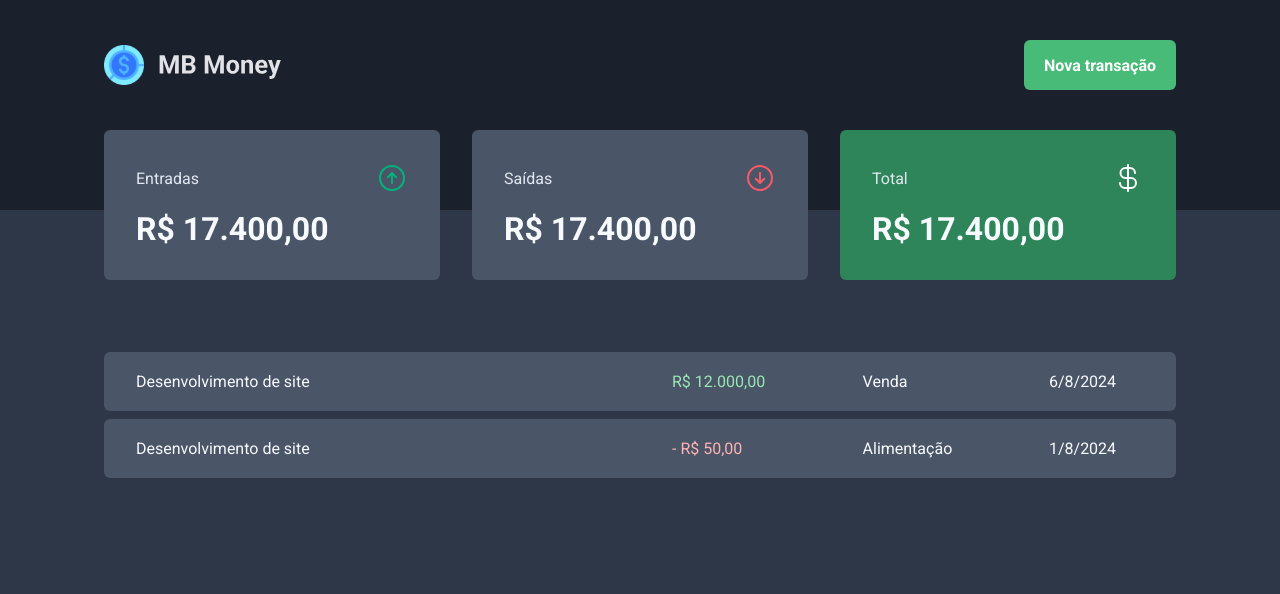
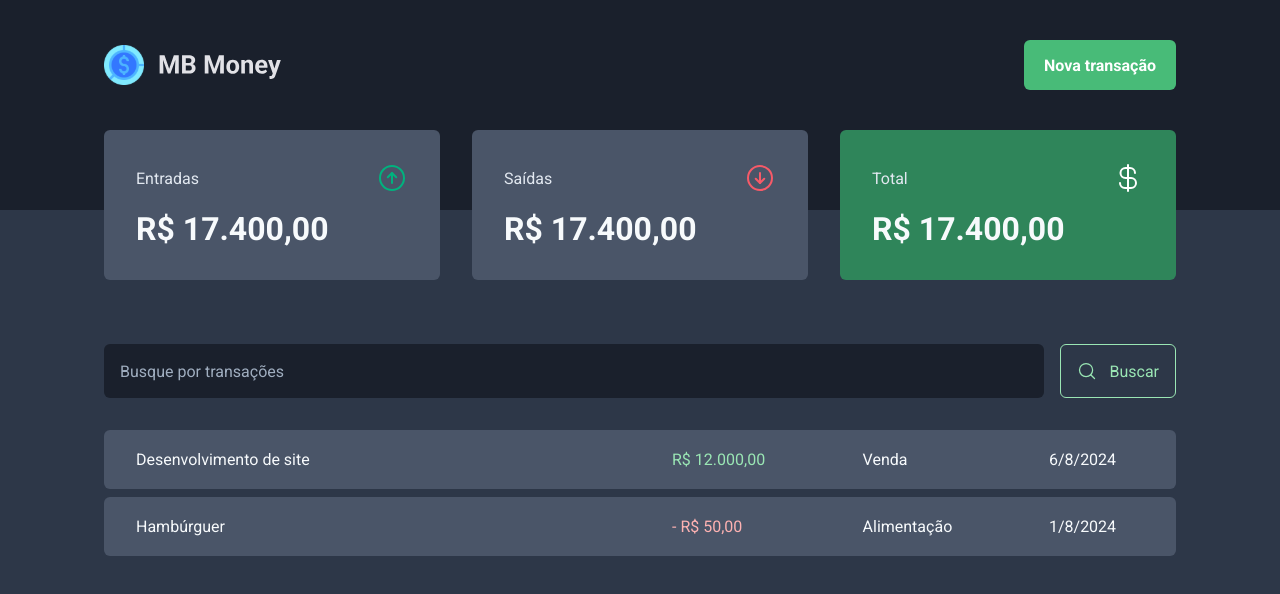
Before and after one commit to MatheusBorgesDev/mb-money, a React (Vite) app: page / in a window 1280 px wide. Shown: the top 594 px of the page. Built offline with nearby package versions, Linux system fonts and the light colour scheme.

Commit message:
feat: :sparkles: add search form component

```diff
--- /dev/null
+++ b/src/pages/transactions/components/searchForm/index.tsx
@@ -0,0 +1,15 @@
+import { MagnifyingGlass } from "phosphor-react";
+import { SearchFormContainer } from "./styles";
+
+export function SearchForm() {
+  return (
+    <SearchFormContainer>
+      <input type="text" placeholder="Busque por transações" />
+
+      <button type="submit">
+        <MagnifyingGlass size={20} />
+        Buscar
+      </button>
+    </SearchFormContainer>
+  );
+}
--- /dev/null
+++ b/src/pages/transactions/components/searchForm/styles.ts
@@ -0,0 +1,41 @@
+import styled from "styled-components";
+
+export const SearchFormContainer = styled.form`
+  display: flex;
+  gap: 1rem;
+
+  input {
+    padding: 1rem;
+
+    flex: 1;
+    border-radius: 6px;
+    border: 0;
+    background: ${(props) => props.theme["gray-900"]};
+    color: ${(props) => props.theme["gray-300"]};
+
+    &::placeholder {
+      color: ${(props) => props.theme["gray-500"]};
+    }
+  }
+
+  button {
+    padding: 1rem;
+
+    display: flex;
+    align-items: center;
+    gap: 0.75rem;
+
+    color: ${(props) => props.theme["green-300"]};
+    background: transparent;
+    border: 1px solid ${(props) => props.theme["green-300"]};
+    border-radius: 6px;
+
+    &:hover {
+      color: ${(props) => props.theme.white};
+      background: ${(props) => props.theme["green-500"]};
+      border: 1px solid ${(props) => props.theme["green-500"]};
+
+      transition: 0.2s;
+    }
+  }
+`;
--- a/src/pages/transactions/index.tsx
+++ b/src/pages/transactions/index.tsx
@@ -1,5 +1,6 @@
 import { Header } from "../../components/header";
 import { Summary } from "../../components/summary";
+import { SearchForm } from "./components/searchForm";
 
 import {
   PriceHighlight,
@@ -14,6 +15,8 @@ export function Transactions() {
       <Summary />
 
       <TransactionsContainer>
+        <SearchForm />
+
         <TransactionsTable>
           <tbody>
             <tr>
@@ -26,7 +29,7 @@ export function Transactions() {
             </tr>
 
             <tr>
-              <td width="50%">Desenvolvimento de site</td>
+              <td width="50%">Hambúrguer</td>
               <td>
                 <PriceHighlight>- R$ 50,00</PriceHighlight>
               </td>
```
